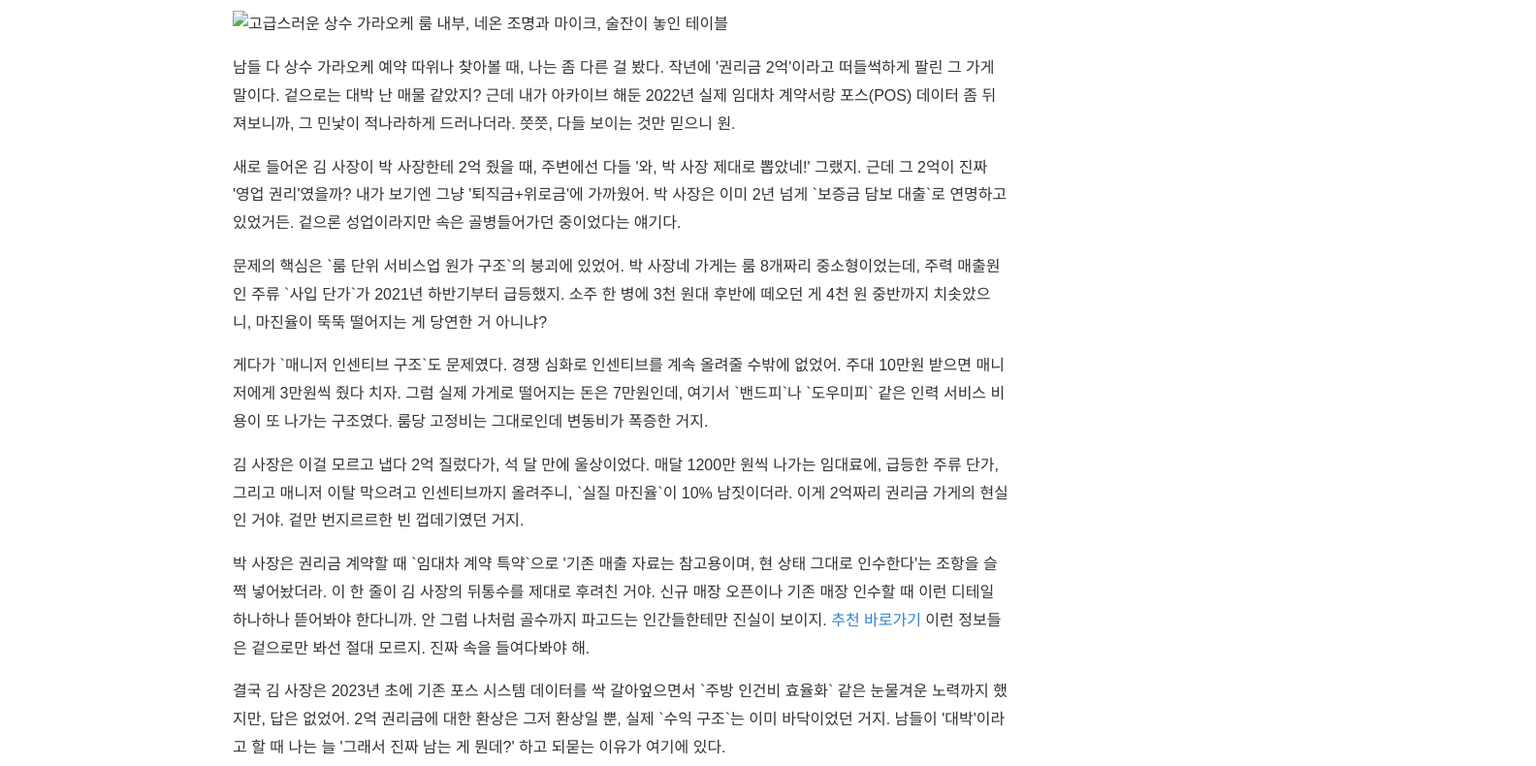
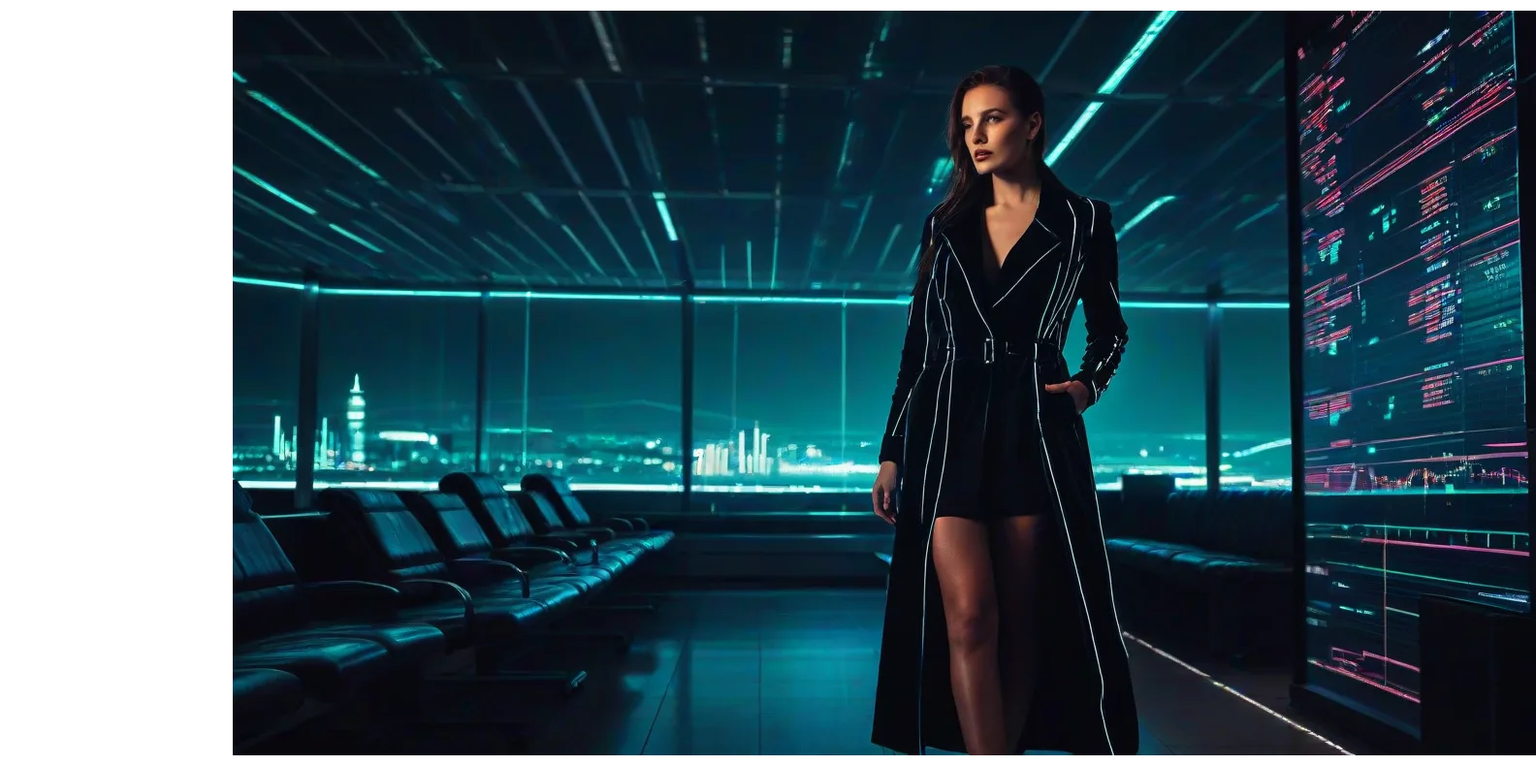
Before and after one commit to tidalhss-star/bp-t3b04-ss-karaoke-rsv-2, a plain HTML site: page posts/review-001.html in a window 1280 px wide. Shown: the part 210-1000 px from the top of the page at 97% size, 1584 px wide, since content can reach past the window. Drawn offline with Linux system fonts and the light colour scheme.

Commit message:
deploy: garbage-free snapshot 2026-07-26T06:43:08.733Z

```diff
--- a/posts/review-001.html
+++ b/posts/review-001.html
@@ -24,7 +24,7 @@
   <main>
     <h1>상수 가라오케 예약, 2억 권리금의 환상? 내 아카이브 속 &#39;진짜&#39; 원가율 까발리기.</h1>
     <article>
-      <p><img src="../assets/interior__hero__t3b04-gh-club-look-1__1344x768__abb7d039ddf3b9cf.png" alt="고급스러운 상수 가라오케 룸 내부, 네온 조명과 마이크, 술잔이 놓인 테이블" loading="lazy" width="1344" height="768"></p>
+      <p><img src="../assets/interior__hero__t3b04-gh-club-look-1__1344x768__abb7d039ddf3b9cf.webp" alt="고급스러운 상수 가라오케 룸 내부, 네온 조명과 마이크, 술잔이 놓인 테이블" loading="lazy" width="1344" height="768"></p>
 <p>남들 다 상수 가라오케 예약 따위나 찾아볼 때, 나는 좀 다른 걸 봤다. 작년에 '권리금 2억'이라고 떠들썩하게 팔린 그 가게 말이다. 겉으로는 대박 난 매물 같았지? 근데 내가 아카이브 해둔 2022년 실제 임대차 계약서랑 포스(POS) 데이터 좀 뒤져보니까, 그 민낯이 적나라하게 드러나더라. 쯧쯧, 다들 보이는 것만 믿으니 원.</p>
 <p>새로 들어온 김 사장이 박 사장한테 2억 줬을 때, 주변에선 다들 '와, 박 사장 제대로 뽑았네!' 그랬지. 근데 그 2억이 진짜 '영업 권리'였을까? 내가 보기엔 그냥 '퇴직금+위로금'에 가까웠어. 박 사장은 이미 2년 넘게 `보증금 담보 대출`로 연명하고 있었거든. 겉으론 성업이라지만 속은 골병들어가던 중이었다는 얘기다.</p>
 <p>문제의 핵심은 `룸 단위 서비스업 원가 구조`의 붕괴에 있었어. 박 사장네 가게는 룸 8개짜리 중소형이었는데, 주력 매출원인 주류 `사입 단가`가 2021년 하반기부터 급등했지. 소주 한 병에 3천 원대 후반에 떼오던 게 4천 원 중반까지 치솟았으니, 마진율이 뚝뚝 떨어지는 게 당연한 거 아니냐?</p>
```
Also changed, not shown: assets/interior__hero__t3b04-gh-club-look-1__1344x768__abb7d039ddf3b9cf.png (added), assets/interior__hero__t3b04-gh-club-look-1__1344x768__abb7d039ddf3b9cf.webp (added).
